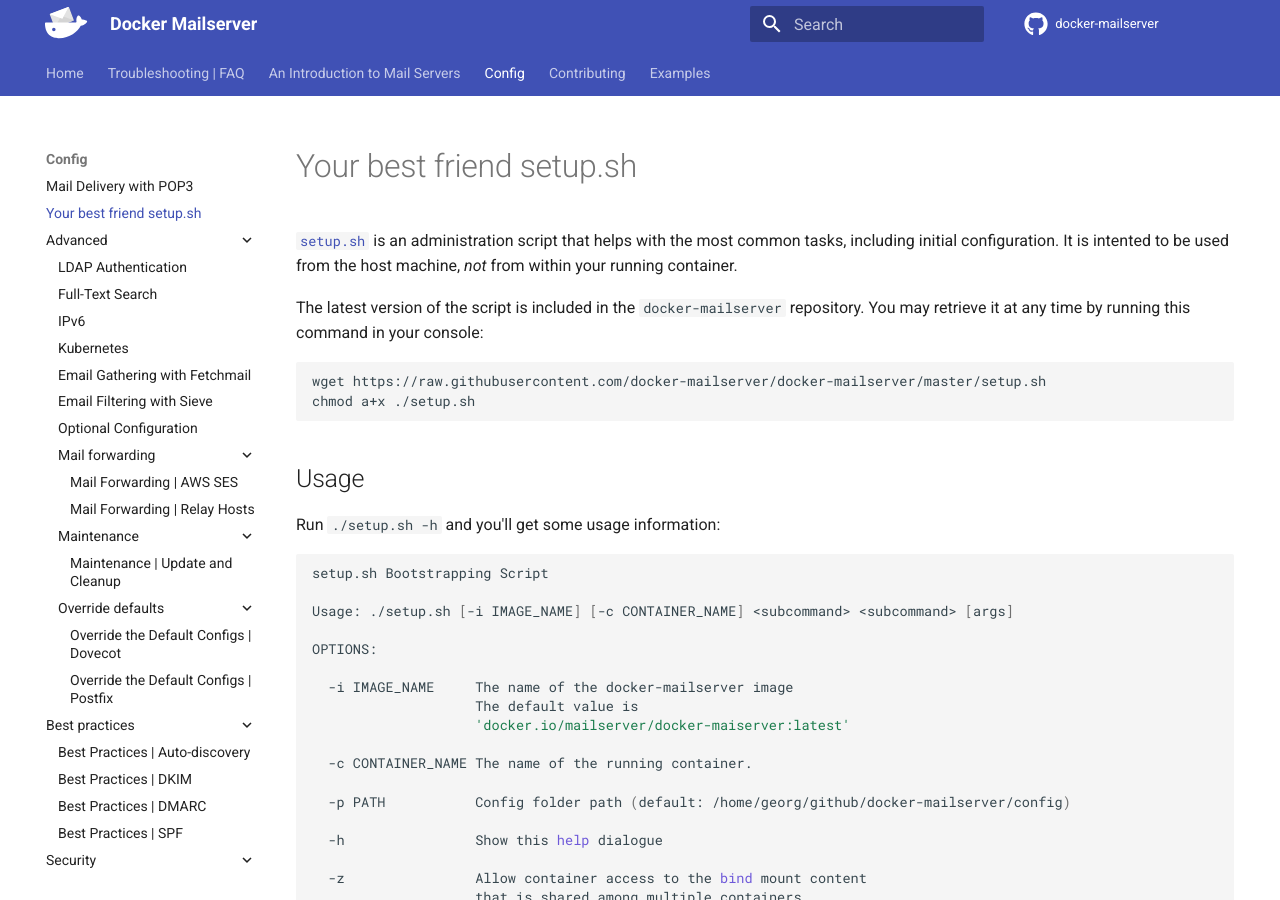
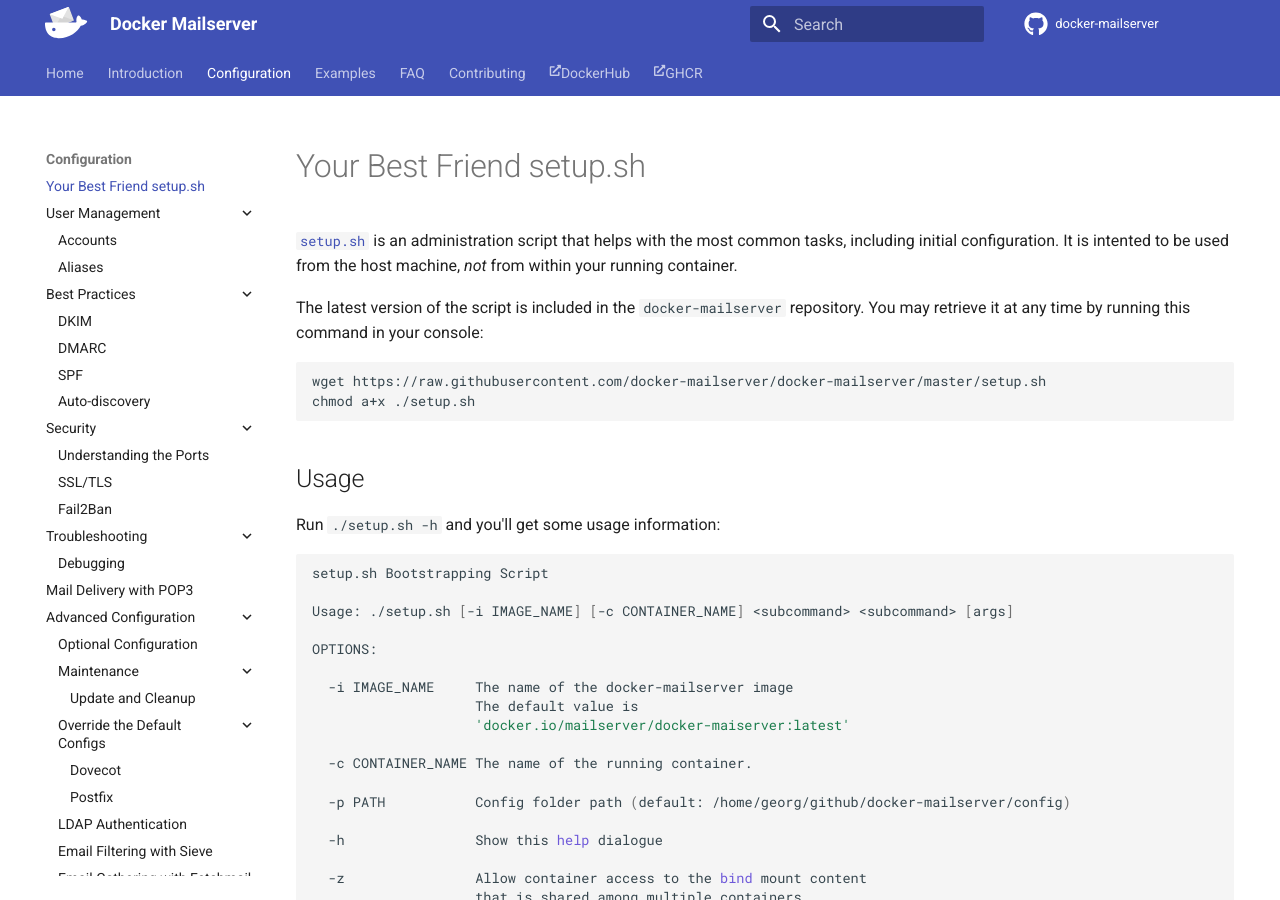
Before and after one commit to docker-mailserver/docker-mailserver, an MkDocs documentation site: the page built from docs/content/config/setup.sh.md, in a window 1280 px wide and 900 px high. Built offline with MkDocs 1.6.1 and Material for MkDocs 9.7.7, drawn with Linux system fonts in a browser that asks for light colours; comment, search, counter and statistics services are not loaded; the version menu is left out; some of the changed lines change nothing that is shown.

Commit message:
docs(config): Add the nav section
Various PR commits related to the nav section have been merged together:

docs: Fix indentation for linter check
docs: update edit uri to content subdirectory
docs: add ghcr link
docs: shorten nav entry name
docs: quote ghcr nav entry
docs(config): update nav section for relocated documents

Additional nav section fixes:

- consistent usage of quotes
- eclint padding error
- wrong indentation of pop3
- remove a leading slash from a filepath

```diff
--- a/docs/mkdocs.yml
+++ b/docs/mkdocs.yml
@@ -4,7 +4,7 @@
 repo_name: 'docker-mailserver'
 repo_url: 'https://github.com/docker-mailserver/docker-mailserver'
 copyright: '<p>&copy <a href="https://github.com/docker-mailserver"><em>Docker Mailserver Organization</em></a><br/><span>This project is licensed under the MIT license.</span></p>'
-
+edit_uri: 'edit/master/docs/content'
 docs_dir: 'content/'
 site_url: 'https://docker-mailserver.github.io/docker-mailserver'
 theme:
@@ -58,3 +58,54 @@
   - pymdownx.emoji:
       emoji_index: !!python/name:materialx.emoji.twemoji
       emoji_generator: !!python/name:materialx.emoji.to_svg
+
+nav:
+  - 'Home': index.md
+  - 'Introduction': introduction.md
+  - 'Configuration':
+    - 'Your Best Friend setup.sh': config/setup.sh.md
+    - 'User Management':
+      - 'Accounts': config/user-management/accounts.md
+      - 'Aliases': config/user-management/aliases.md
+    - 'Best Practices':
+      - 'DKIM': config/best-practices/dkim.md
+      - 'DMARC': config/best-practices/dmarc.md
+      - 'SPF': config/best-practices/spf.md
+      - 'Auto-discovery': config/best-practices/autodiscover.md
+    - 'Security':
+      - 'Understanding the Ports': config/security/understanding-the-ports.md
+      - 'SSL/TLS': config/security/ssl.md
+      - 'Fail2Ban': config/security/fail2ban.md
+    - 'Troubleshooting':
+      - 'Debugging': config/troubleshooting/debugging.md
+    - 'Mail Delivery with POP3': config/pop3.md
+    - 'Advanced Configuration':
+        - 'Optional Configuration': config/advanced/optional-config.md
+        - 'Maintenance':
+          - 'Update and Cleanup': config/advanced/maintenance/update-and-cleanup.md
+        - 'Override the Default Configs':
+          - 'Dovecot': config/advanced/override-defaults/dovecot.md
+          - 'Postfix': config/advanced/override-defaults/postfix.md
+        - 'LDAP Authentication': config/advanced/auth-ldap.md
+        - 'Email Filtering with Sieve': config/advanced/mail-sieve.md
+        - 'Email Gathering with Fetchmail': config/advanced/mail-fetchmail.md
+        - 'Email Forwarding':
+          - 'Relay Hosts': config/advanced/mail-forwarding/relay-hosts.md
+          - 'AWS SES': config/advanced/mail-forwarding/aws-ses.md
+        - 'Full-Text Search': config/advanced/full-text-search.md
+        - 'Kubernetes': config/advanced/kubernetes.md
+        - 'IPv6': config/advanced/ipv6.md
+  - 'Examples':
+    - 'Tutorials':
+      - 'Basic Installation': examples/tutorials/basic-installation.md
+      - 'Mailserver behind Proxy': examples/tutorials/mailserver-behind-proxy.md
+    - 'Use Cases':
+      - 'Forward-Only Mailserver with LDAP': examples/uses-cases/forward-only-mailserver-with-ldap-authentication.md
+  - 'FAQ' : faq/faq.md
+  - 'Contributing':
+    - 'Issues and Pull Requests': contributing/issues-and-pull-requests.md
+    - 'Coding Style': contributing/coding-style.md
+    - 'Tests': contributing/tests.md
+    - 'Documentation': contributing/documentation.md
+  - 'DockerHub': https://hub.docker.com/repository/docker/mailserver/docker-mailserver
+  - 'GHCR': https://github.com/orgs/docker-mailserver/packages/container/package/docker-mailserver
```
